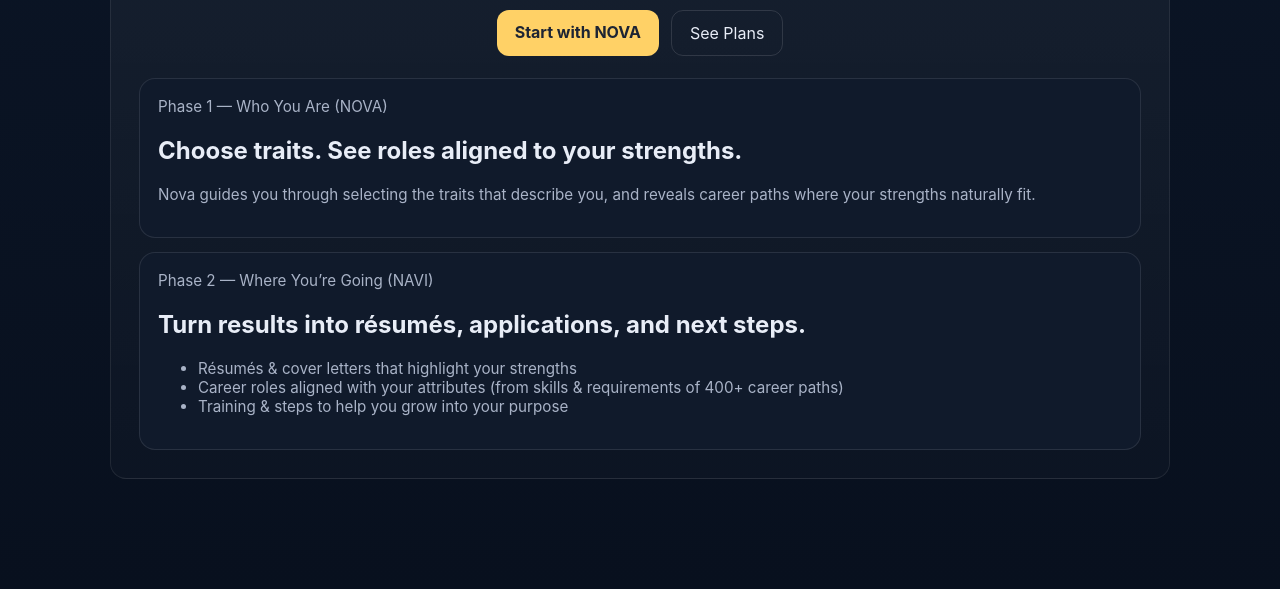
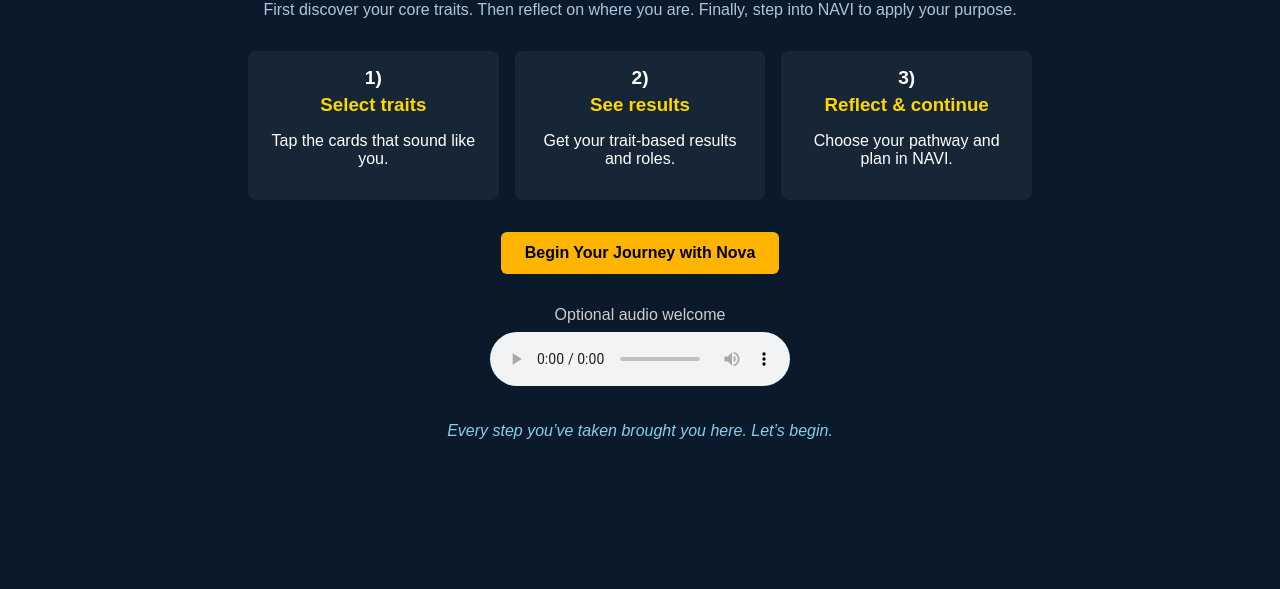
Before and after one commit to Lean4me2025/NovaNavi_Integrated_092225, a plain HTML site: page index.html in a window 1280 px wide. Shown: the part 211-800 px from the top of the page. Drawn offline with Linux system fonts and the light colour scheme.

Commit message:
Add files via upload

```diff
--- a/index.html
+++ b/index.html
@@ -1,40 +1,64 @@
-<!DOCTYPE html><html lang="en"><head>
-<meta charset="utf-8"/><meta name="viewport" content="width=device-width,initial-scale=1"/>
-<title>Welcome | Nova + Navi</title>
-<link rel="stylesheet" href="/assets/styles.css"/>
-<script>window.NOVA={};</script>
-</head><body>
-<nav class="nav">
-  <a class="navlink active" href="/index.html">Home</a>
-  <a class="navlink " href="/traits.html?reset=1">Discover (NOVA)</a>
-  <a class="navlink " href="/snapshot.html">My Snapshot</a>
-  <a class="navlink " href="/reflection.html">Reflect</a>
-  <a class="navlink " href="/offers.html">Plans</a>
-</nav>
-<div class="container">
-<section class="hero">
-  <h1 class="welcome-title">Welcome</h1>
-  <p class="eyebrow"><strong>Did you know?</strong> An estimated <strong>89%</strong> of people do not know or operate in their purpose.</p>
-  <div class="cta-row">
-    <a class="btn btn-primary" href="/traits.html?reset=1" id="cta-start-nova">Start with NOVA</a>
-    <a class="btn btn-ghost" href="/offers.html" id="cta-see-plans">See Plans</a>
-  </div>
+<!doctype html>
+<html lang="en">
+<head>
+  <meta charset="utf-8" />
+  <meta name="viewport" content="width=device-width, initial-scale=1" />
+  <title>Welcome to NOVA</title>
+  <link rel="stylesheet" href="styles.css" />
+</head>
+<body>
+  <main class="wrap" role="main" aria-labelledby="page-title">
+    <header class="hero">
+      <h1 id="page-title">Welcome to NOVA</h1>
+      <p class="subtitle">
+        First discover your core traits. Then reflect on where you are. Finally, step into NAVI to apply your purpose.
+      </p>
+    </header>
 
-  <div class="stack">
-    <div class="card">
-      <div class="kicker small">Phase 1 — Who You Are (NOVA)</div>
-      <h2 class="phase-title">Choose traits. See roles aligned to your strengths.</h2>
-      <p class="small">Nova guides you through selecting the traits that describe you, and reveals career paths where your strengths naturally fit.</p>
+    <section class="steps" aria-label="How it works">
+      <div class="step">
+        <div class="num">1)</div>
+        <div class="body">
+          <h3>Select traits</h3>
+          <p>Tap the cards that sound like you.</p>
+        </div>
+      </div>
+      <div class="step">
+        <div class="num">2)</div>
+        <div class="body">
+          <h3>See results</h3>
+          <p>Get your trait‑based results and roles.</p>
+        </div>
+      </div>
+      <div class="step">
+        <div class="num">3)</div>
+        <div class="body">
+          <h3>Reflect &amp; continue</h3>
+          <p>Choose your pathway and plan in NAVI.</p>
+        </div>
+      </div>
+    </section>
+
+    <div class="ctas">
+      <a class="btn primary" href="traits.html" id="beginNova" aria-label="Begin your journey with NOVA">
+        Begin Your Journey with Nova
+      </a>
     </div>
-    <div class="card">
-      <div class="kicker small">Phase 2 — Where You’re Going (NAVI)</div>
-      <h2 class="phase-title">Turn results into résumés, applications, and next steps.</h2>
-      <ul class="small">
-        <li>Résumés & cover letters that highlight your strengths</li>
-        <li>Career roles aligned with your attributes (from skills & requirements of 400+ career paths)</li>
-        <li>Training & steps to help you grow into your purpose</li>
-      </ul>
-    </div>
-  </div>
-</section>
-</div></body></html>
+
+    <section class="audio-block" aria-label="Optional audio welcome">
+      <p class="audio-caption">Optional audio welcome</p>
+      <audio controls preload="metadata">
+        <!-- Replace src with your final audio file when ready -->
+        <source src="audio/nova-welcome.mp3" type="audio/mpeg" />
+        Your browser does not support the audio element.
+      </audio>
+    </section>
+
+    <footer class="foot">
+      <p>Every step you’ve taken brought you here. Let’s begin.</p>
+    </footer>
+  </main>
+
+  <script src="script.js" defer></script>
+</body>
+</html>
--- /dev/null
+++ b/script.js
@@ -0,0 +1,7 @@
+// Simple script for NOVA welcome page
+document.addEventListener("DOMContentLoaded", () => {
+  const btn = document.getElementById("beginNova");
+  btn.addEventListener("click", () => {
+    console.log("Journey with Nova started.");
+  });
+});
--- a/styles.css
+++ b/styles.css
@@ -1,127 +1,89 @@
-
-* { box-sizing: border-box; }
+/* Minimal dark theme for NOVA Welcome */
 body {
   margin: 0;
-  font-family: -apple-system, system-ui, Segoe UI, Roboto, Helvetica, Arial, sans-serif;
-  background: #0b1b34;
-  color: #e6edf7;
-}
-a { color: inherit; text-decoration: none; }
-.container {
-  max-width: 1140px;
-  margin: 0 auto;
-  padding: 32px 20px 80px;
-}
-header {
-  position: sticky;
-  top: 0;
-  background: rgba(6, 14, 32, .9);
-  border-bottom: 1px solid rgba(255,255,255,.08);
-  backdrop-filter: blur(6px);
-  z-index: 100;
-}
-nav .row {
+  font-family: Arial, Helvetica, sans-serif;
+  background: #0b1a2b;
+  color: #ffffff;
   display: flex;
   align-items: center;
-  gap: 20px;
-  padding: 14px 20px;
+  justify-content: center;
+  min-height: 100vh;
 }
-.brand { font-weight: 700; letter-spacing: .6px; }
-.spacer { flex: 1; }
-.nav-btn {
-  padding: 8px 12px;
-  border-radius: 10px;
-  border: 1px solid rgba(255,255,255,.1);
+
+.wrap {
+  max-width: 800px;
+  padding: 2rem;
+  text-align: center;
 }
-h1 { font-size: 28px; margin: 0 0 8px; }
-h2 { font-size: 22px; margin: 28px 0 10px; }
-p  { color: #b9c3d6; line-height: 1.5; }
-.footer {
-  text-align: center;
-  color: #9fb0cc;
-  border-top: 1px solid rgba(255,255,255,.08);
-  padding: 24px;
-  margin-top: 40px;
+
+.hero h1 {
+  font-size: 2.2rem;
+  margin-bottom: 0.5rem;
+}
+
+.subtitle {
+  color: #b0c4de;
+  margin-bottom: 2rem;
+}
+
+.steps {
+  display: flex;
+  justify-content: space-between;
+  margin: 2rem 0;
+}
+
+.step {
+  flex: 1;
+  margin: 0 0.5rem;
+  padding: 1rem;
+  background: rgba(255,255,255,0.05);
+  border-radius: 8px;
+}
+
+.step h3 {
+  margin: 0.3rem 0;
+  color: #ffd700;
+}
+
+.num {
+  font-weight: bold;
+  font-size: 1.2rem;
+  margin-bottom: 0.3rem;
+}
+
+.ctas {
+  margin: 2rem 0;
 }
 
 .btn {
   display: inline-block;
-  padding: 12px 18px;
-  border-radius: 12px;
-  background: #3a78ff;
-  color: white;
-  border: none;
-  cursor: pointer;
-  font-weight: 600;
-  transition: transform .08s ease-in-out, opacity .2s;
-}
-.btn.secondary {
-  background: transparent;
-  border: 1px solid rgba(255,255,255,.18);
-  color: #e6edf7;
-}
-.btn:disabled {
-  opacity: .5;
-  cursor: not-allowed;
+  padding: 0.75rem 1.5rem;
+  border-radius: 6px;
+  text-decoration: none;
+  font-weight: bold;
+  transition: background 0.3s ease;
 }
 
-.grid {
-  display: grid;
-  gap: 16px;
-}
-.grid.traits { grid-template-columns: repeat(auto-fill, minmax(160px, 1fr)); }
-.grid.cards  { grid-template-columns: repeat(auto-fill, minmax(240px, 1fr)); }
-
-.card {
-  border: 1px solid rgba(255,255,255,.12);
-  border-radius: 16px;
-  padding: 16px;
-  background: linear-gradient(180deg, rgba(255,255,255,.04), rgba(255,255,255,.02));
-  transition: border-color .15s, transform .08s;
-}
-.card:hover { border-color: rgba(255,255,255,.25); transform: translateY(-2px); }
-.card-title { font-weight: 700; margin-bottom: 6px; }
-.card p { margin: 0; }
-
-.trait {
-  padding: 12px;
-  border-radius: 14px;
-  text-align: center;
-  border: 1px solid rgba(255,255,255,.18);
-  cursor: pointer;
-  user-select: none;
-}
-.trait.active {
-  background: #274a9b;
-  border-color: #4a85ff;
+.btn.primary {
+  background: #ffb400;
+  color: #000;
 }
 
-.section { display: none; }
-.section.active { display: block; }
-
-.inline-actions {
-  display: flex;
-  gap: 12px;
-  flex-wrap: wrap;
-  margin-top: 16px;
+.btn.primary:hover {
+  background: #ffd24d;
 }
 
-.plan {
-  display: flex;
-  flex-direction: column;
-  gap: 8px;
-  padding: 18px;
-  border: 1px solid rgba(255,255,255,.12);
-  border-radius: 16px;
+.audio-block {
+  margin: 2rem 0;
 }
-.plan h3 { margin: 0; font-size: 18px; }
-.badge {
-  display: inline-block;
-  padding: 4px 8px;
-  border-radius: 999px;
-  background: rgba(58,120,255,.18);
-  border: 1px solid rgba(74,133,255,.5);
-  font-size: 12px;
+
+.audio-caption {
+  margin-bottom: 0.5rem;
+  color: #ccc;
 }
-hr { border: none; border-top: 1px solid rgba(255,255,255,.08); margin: 20px 0; }
-.small { font-size: 12px; color: #8fa3c3; }
+
+.foot {
+  margin-top: 2rem;
+  font-style: italic;
+  color: #87ceeb;
+}
```
Also changed, not shown: traits.html (+1 -55 lines).
